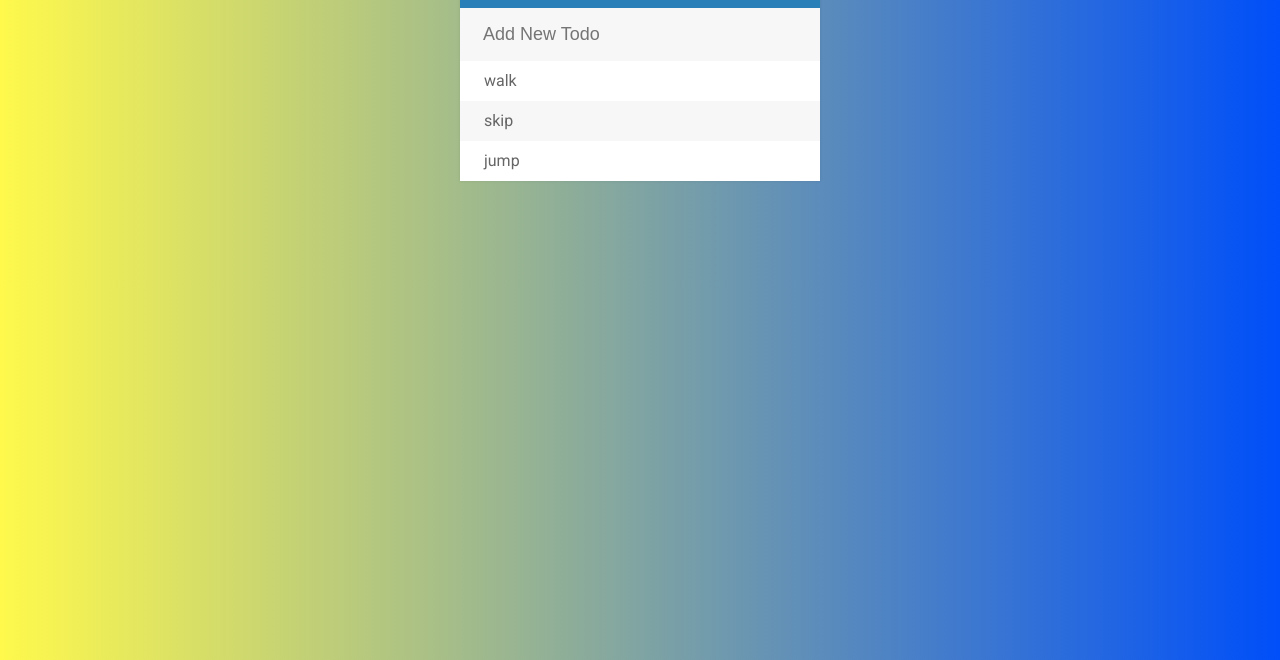
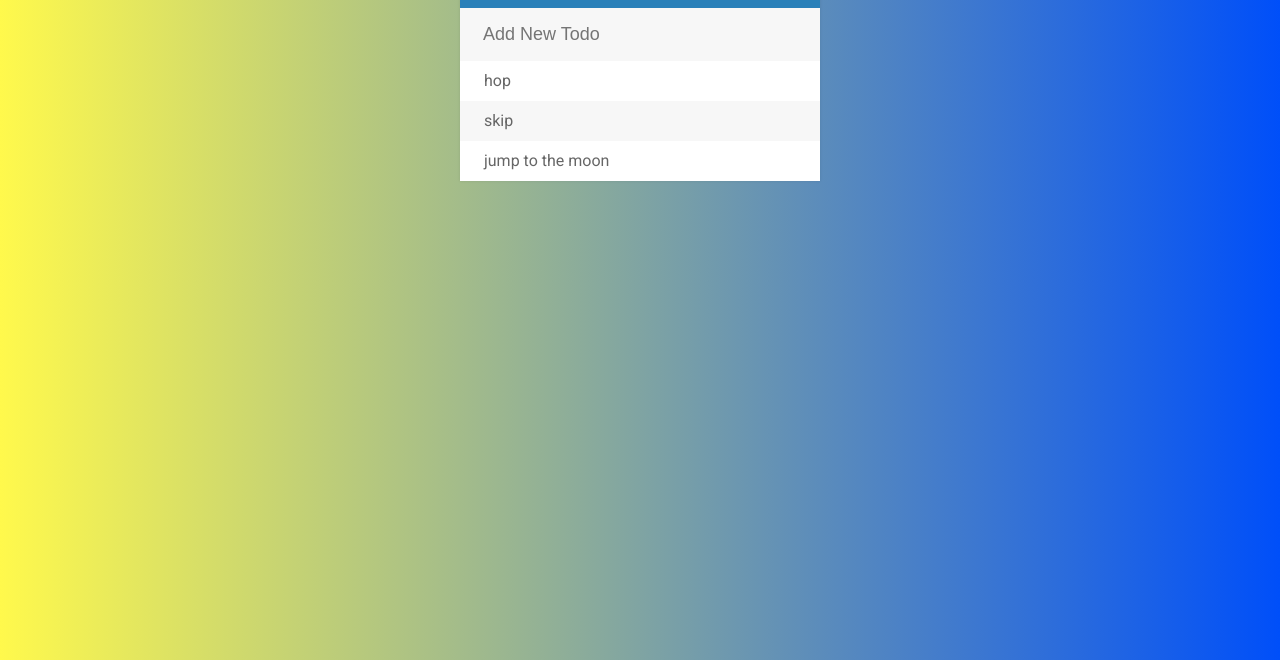
Before and after one commit to tom-manning/aWeb, a plain HTML site: page todolistproject/index.html in a window 1280 px wide. Shown: the part 140-800 px from the top of the page. Drawn offline with Linux system fonts and the light colour scheme.

Commit message:
changed preset to-dos
changed "walk" to "hop"
changed "jump" to "jump to the moon"

```diff
--- a/todolistproject/index.html
+++ b/todolistproject/index.html
@@ -13,9 +13,9 @@
 		<input type="text" placeholder="Add New Todo">
 
 		<ul>
-			<li><span><i class="fa fa-trash-o" aria-hidden="true"></i></span> walk</li>
+			<li><span><i class="fa fa-trash-o" aria-hidden="true"></i></span> hop</li>
 			<li><span><i class="fa fa-trash-o" aria-hidden="true"></i></span> skip</li>
-			<li><span><i class="fa fa-trash-o" aria-hidden="true"></i></span> jump</li>
+			<li><span><i class="fa fa-trash-o" aria-hidden="true"></i></span> jump to the moon</li>
 		</ul>
 	</div>
 
```
